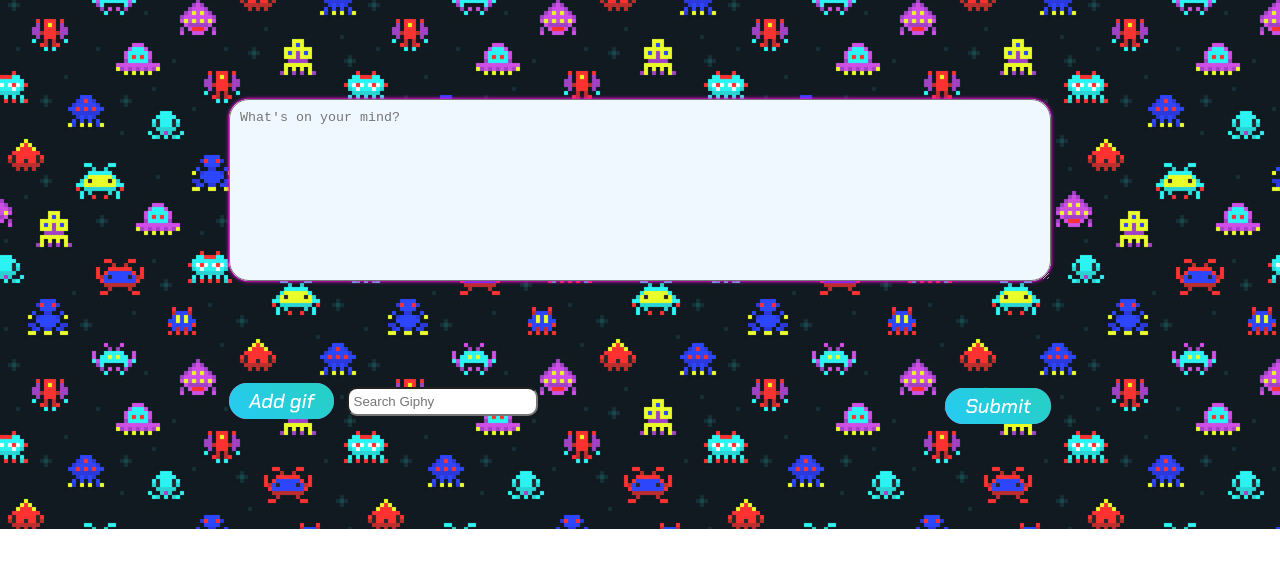
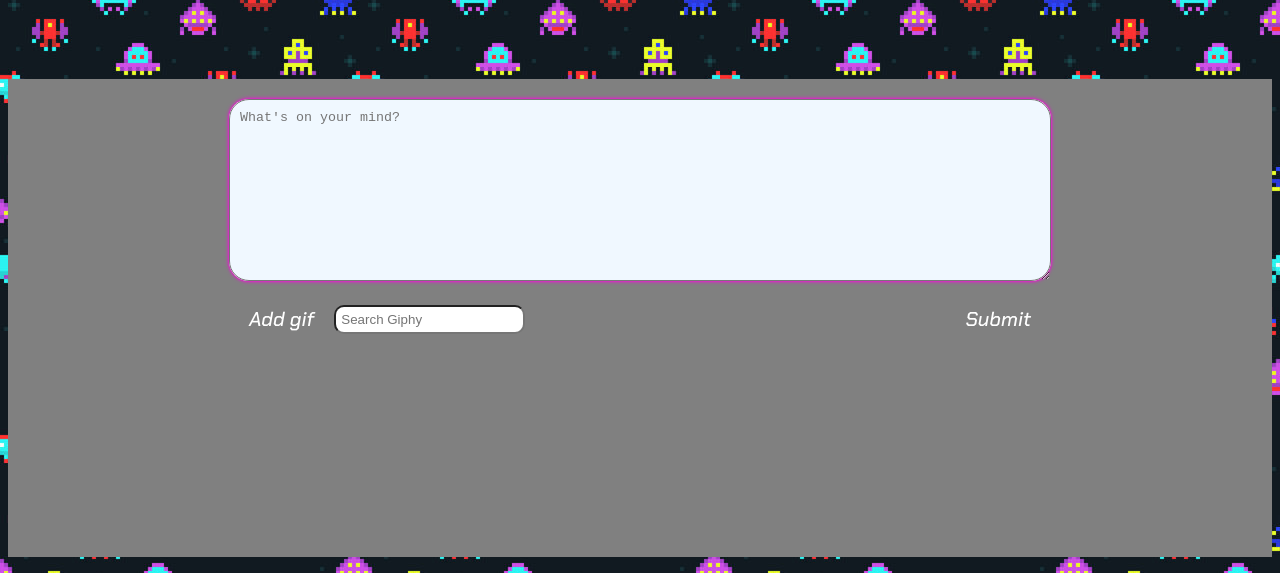
Before and after one commit to georgewood749/lap1_project_frontend, a website with bundled scripts: page index.html in a window 1280 px wide. Shown: the part 293-866 px from the top of the page. Before the commit the page ends 822 px from the top, so only its background shows below. Built offline with nearby package versions, Linux system fonts and the light colour scheme; a web font is replaced by a local one.

Commit message:
gif changes

```diff
--- a/index.html
+++ b/index.html
@@ -26,27 +26,33 @@
             <textarea name="postText" id="postText" rows="5" placeholder="What's on your mind?" style="color: black;"></textarea>
             <br>
 
+            <div class="flex-row">
+            <div class="flex-col">
             <div class="container">
                 <div class="button">
                     <a href="#" class="btn" id="gifbtn">Add gif</a>
                 </div>
 
-                <div id="gifContainer">
+                <input id="gifSearchTerm" type="text" placeholder="Search Giphy">
+                </div>
+            </div>
+
+            <div class="flex-submit">
+                <div class="container">
+                    <div class="button">
+                        <a href="#" class="btn">Submit</a>
+                    </div>
+                </div>
+                </div>
+            </div>
+
+                            <div id="gifContainer">
                     <img id="gif1">
                     <img id="gif2">
                     <img id="gif3">
                     <img id="gif4">
                 </div>
 
-                <input id="gifSearchTerm" type="text" placeholder="Search Giphy">
-
-            <div class="flex-submit">
-            <div class="container">
-                <div class="button">
-                    <a href="#" class="btn">Submit</a>
-                </div>
-            </div>
-            </div>
         </form>
 
 
--- a/style/style.css
+++ b/style/style.css
@@ -30,6 +30,8 @@
     justify-content: center;
     align-items: center;
     padding: 20px;
+    background-color: grey;
+    flex: 1 1 auto;
 }
 
 textarea {
@@ -55,7 +57,7 @@
     margin-top: 10px;
     display: flex;
     align-items: center;
-    justify-content: center;
+    /* justify-content: center; */
 }
 
 #gifSearchTerm {
@@ -124,8 +126,20 @@
     vertical-align: middle
 }
 
-
 .flex-submit {
     display: flex;
     margin-left: auto;
 }
+
+.flex-col {
+  display: flex;
+  flex-direction: column;
+  margin-right: auto;
+  flex: 1 1 auto;
+}
+
+.flex-row {
+  display: flex;
+  flex-shrink: 2;
+  flex: 1 1 auto;
+}
```
